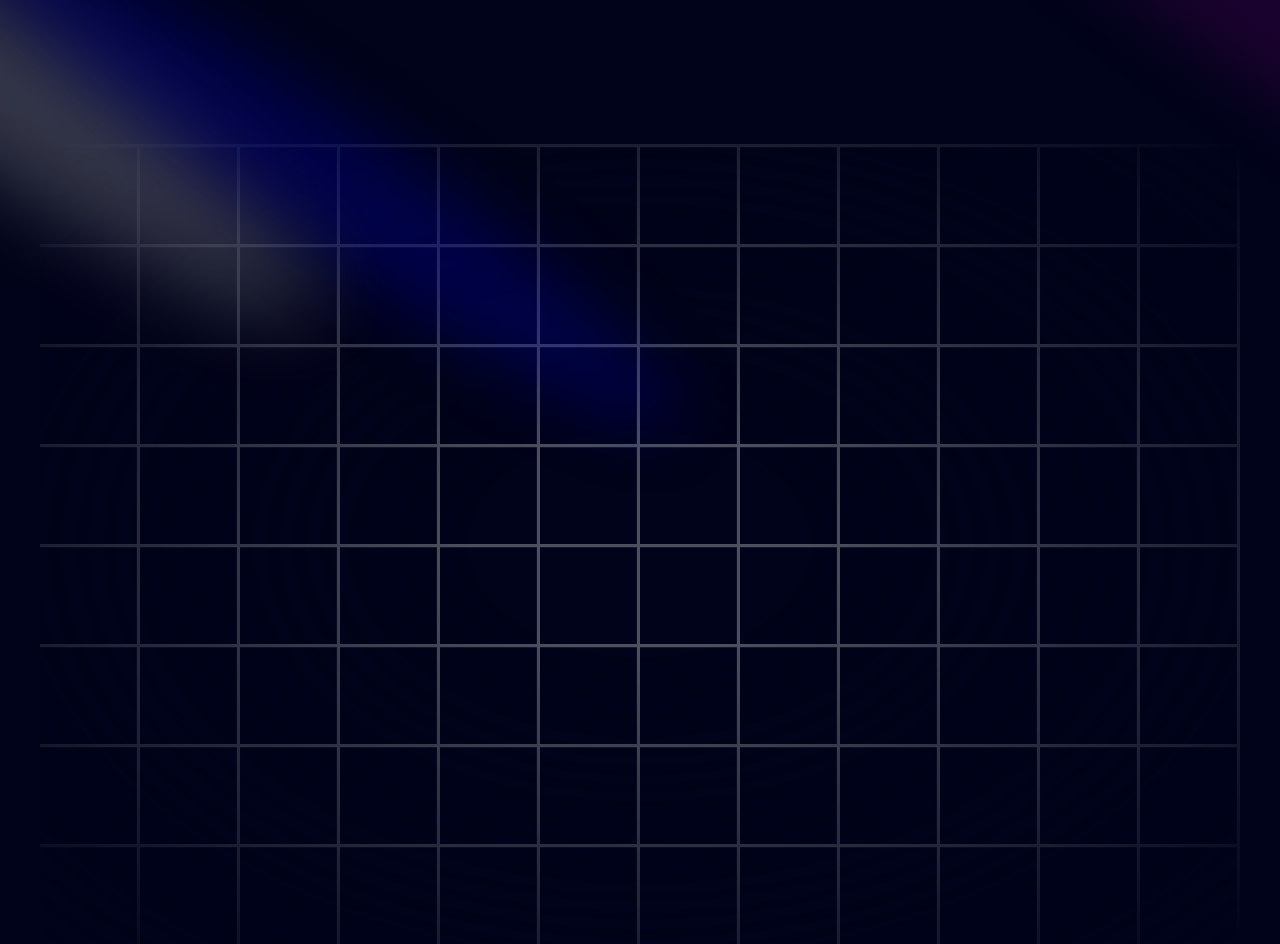
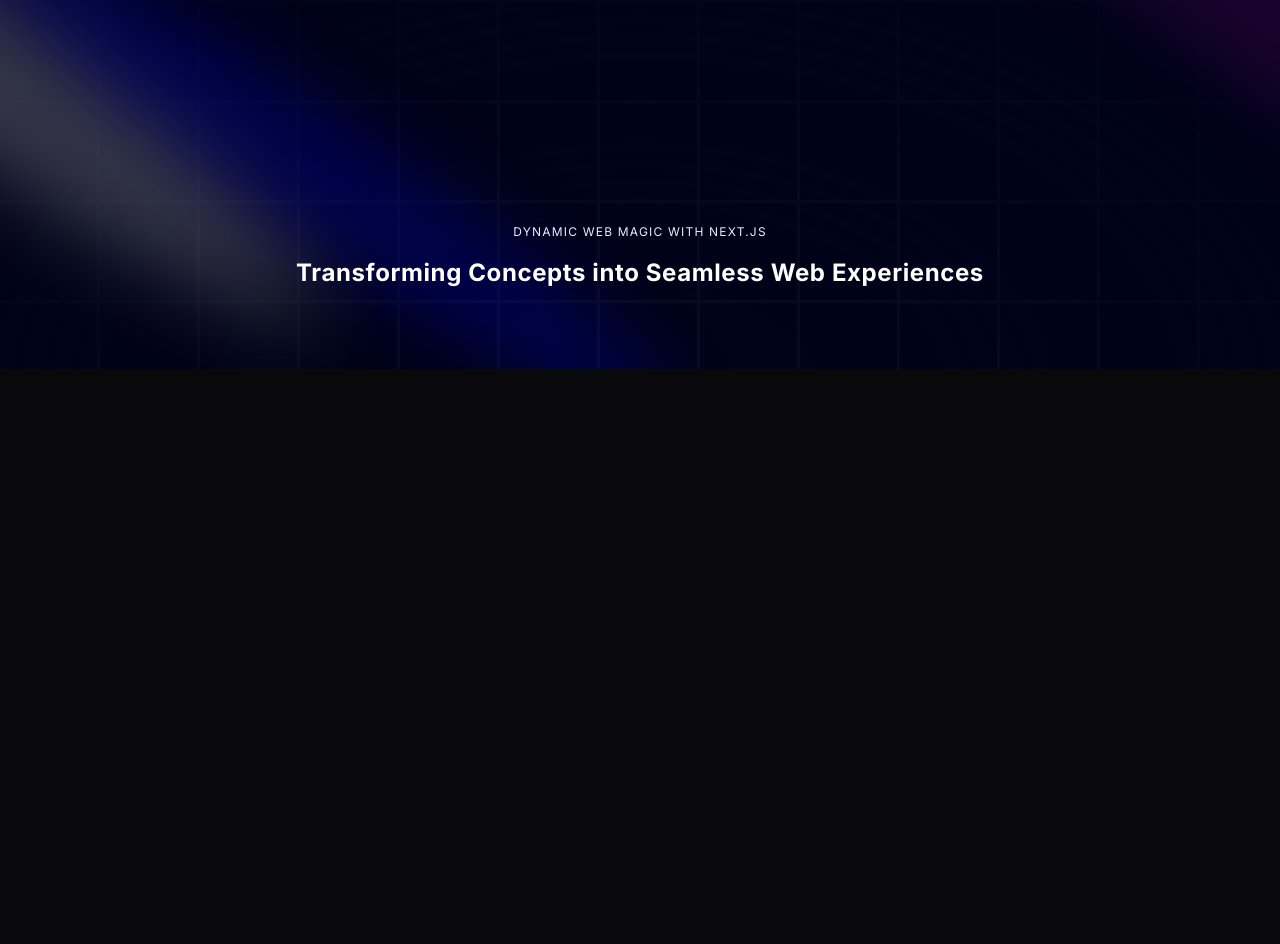
Before and after one commit to MHendriF/portfolio-motion, a Next.js app: page / in a window 1280 px wide. After the commit the page ends 800 px from the top, so only its background shows below. Built offline with nearby package versions, Linux system fonts and the light colour scheme.

Commit message:
add TextGenerateEffect

```diff
--- a/components/Hero.tsx
+++ b/components/Hero.tsx
@@ -1,5 +1,6 @@
 import GridBackground from "./ui/GridBackground";
 import { Spotlight } from "./ui/Spotlight";
+import { TextGenerateEffect } from "./ui/TextGenerateEffect";
 
 export default function Hero() {
   return (
@@ -15,6 +16,17 @@
         />
         <Spotlight className="top-28 left-80 h-[80vh] w-[50vw]" fill="blue" />
         <GridBackground />
+        <div className="flex justify-center relative my-20 z-10">
+          <div className="max-w-[89vw] md:max-w-2xl lg:max-w-[60vw] flex flex-col items-center justify-center">
+            <h2 className="uppercase tracking-widest text-xs text-center text-blue-100 max-2-80">
+              Dynamic Web Magic with Next.js
+            </h2>
+            <TextGenerateEffect
+              className="text-center text-[40px] md:text-5xl lg:text-6xl"
+              words="Transforming Concepts into Seamless Web Experiences"
+            />
+          </div>
+        </div>
       </div>
     </div>
   );
--- a/components/ui/GridBackground.tsx
+++ b/components/ui/GridBackground.tsx
@@ -2,7 +2,7 @@
 
 export default function GridBackground() {
   return (
-    <div className="h-screen w-full dark:bg-black-100 bg-white  dark:bg-grid-white/[0.3] bg-grid-black/[0.2] relative flex items-center justify-center">
+    <div className="h-screen w-full dark:bg-black-100 bg-white  dark:bg-grid-white/[0.03] bg-grid-black/[0.2] absolute top-0 left-0 flex items-center justify-center">
       {/* Radial gradient for the container to give a faded look */}
       <div className="absolute pointer-events-none inset-0 flex items-center justify-center dark:bg-black-100 bg-white [mask-image:radial-gradient(ellipse_at_center,transparent_20%,black)]" />
     </div>
--- /dev/null
+++ b/components/ui/TextGenerateEffect.tsx
@@ -0,0 +1,54 @@
+"use client";
+import { useEffect } from "react";
+import { motion, stagger, useAnimate } from "framer-motion";
+import { cn } from "@/utils/cn";
+
+export const TextGenerateEffect = ({
+  words,
+  className,
+}: {
+  words: string;
+  className?: string;
+}) => {
+  const [scope, animate] = useAnimate();
+  let wordsArray = words.split(" ");
+  useEffect(() => {
+    animate(
+      "span",
+      {
+        opacity: 1,
+      },
+      {
+        duration: 2,
+        delay: stagger(0.2),
+      }
+    );
+  }, [scope.current]);
+
+  const renderWords = () => {
+    return (
+      <motion.div ref={scope}>
+        {wordsArray.map((word, idx) => {
+          return (
+            <motion.span
+              key={word + idx}
+              className="dark:text-white text-black opacity-0"
+            >
+              {word}{" "}
+            </motion.span>
+          );
+        })}
+      </motion.div>
+    );
+  };
+
+  return (
+    <div className={cn("font-bold", className)}>
+      <div className="mt-4">
+        <div className=" dark:text-white text-black text-2xl leading-snug tracking-wide">
+          {renderWords()}
+        </div>
+      </div>
+    </div>
+  );
+};
```
